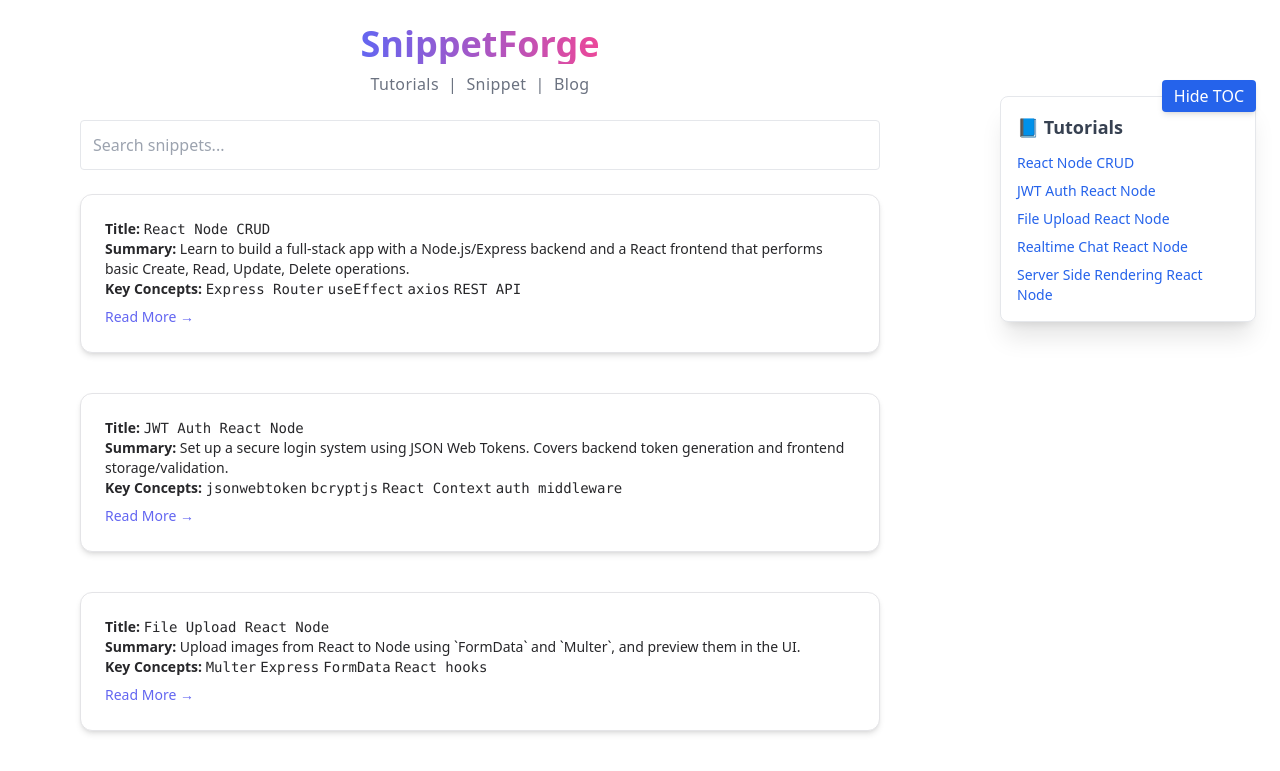
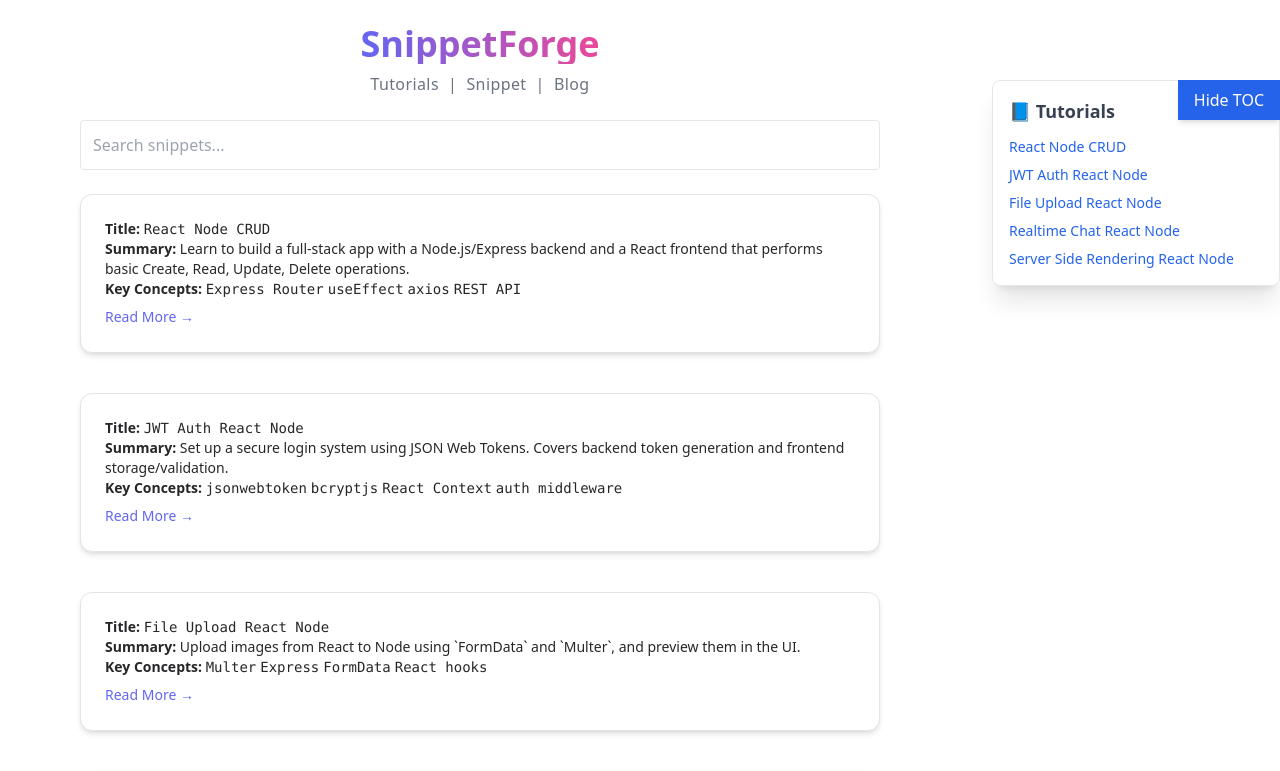
Before and after one commit to yeshansachithak/Project-SnippetForge, a React (Vite) app in the folder app/: page / in a window 1280 px wide. Shown: the top 771 px of the page. Built offline with nearby package versions, Linux system fonts and the light colour scheme.

Commit message:
Update Sidebar.jsx

```diff
--- a/app/src/components/Sidebar.jsx
+++ b/app/src/components/Sidebar.jsx
@@ -9,7 +9,7 @@ export default function Sidebar() {
     <>
         <button
             onClick={() => setOpen(!open)}
-        className="fixed top-20 right-6 z-50 bg-blue-600 text-white px-3 py-1 rounded shadow-md hover:bg-blue-700 transition"
+            className="fixed top-0 right-0 sm:top-20 sm:bottom-auto bg-blue-600 text-white px-4 py-2 shadow-md hover:bg-blue-700 transition z-50"
         >
             {open ? 'Hide TOC' : 'Show TOC'}
         </button>
@@ -22,7 +22,7 @@ export default function Sidebar() {
                 animate={{ x: 0, opacity: 1 }}
                 exit={{ x: 100, opacity: 0 }}
                 transition={{ type: 'spring', bounce: 0.4, duration: 0.6 }}
-            className="fixed top-24 right-6 w-64 bg-white dark:bg-zinc-900 shadow-xl border border-gray-200 dark:border-zinc-700 rounded-lg p-4 max-h-[80vh] overflow-y-auto z-40"
+                className="fixed top-20 right-0 w-64 sm:w-72 max-w-full h-[calc(100vh-5rem)] sm:h-auto bg-white dark:bg-zinc-900 shadow-xl border border-gray-200 dark:border-zinc-700 rounded-l-lg sm:rounded-lg p-4 overflow-y-auto z-40"
             >
             <h2 className="text-lg font-bold mb-3 text-gray-700 dark:text-gray-200">📘 Tutorials</h2>
             <ul className="space-y-2 text-sm">
```
Lines whose indentation alone changed are shown as unchanged.
